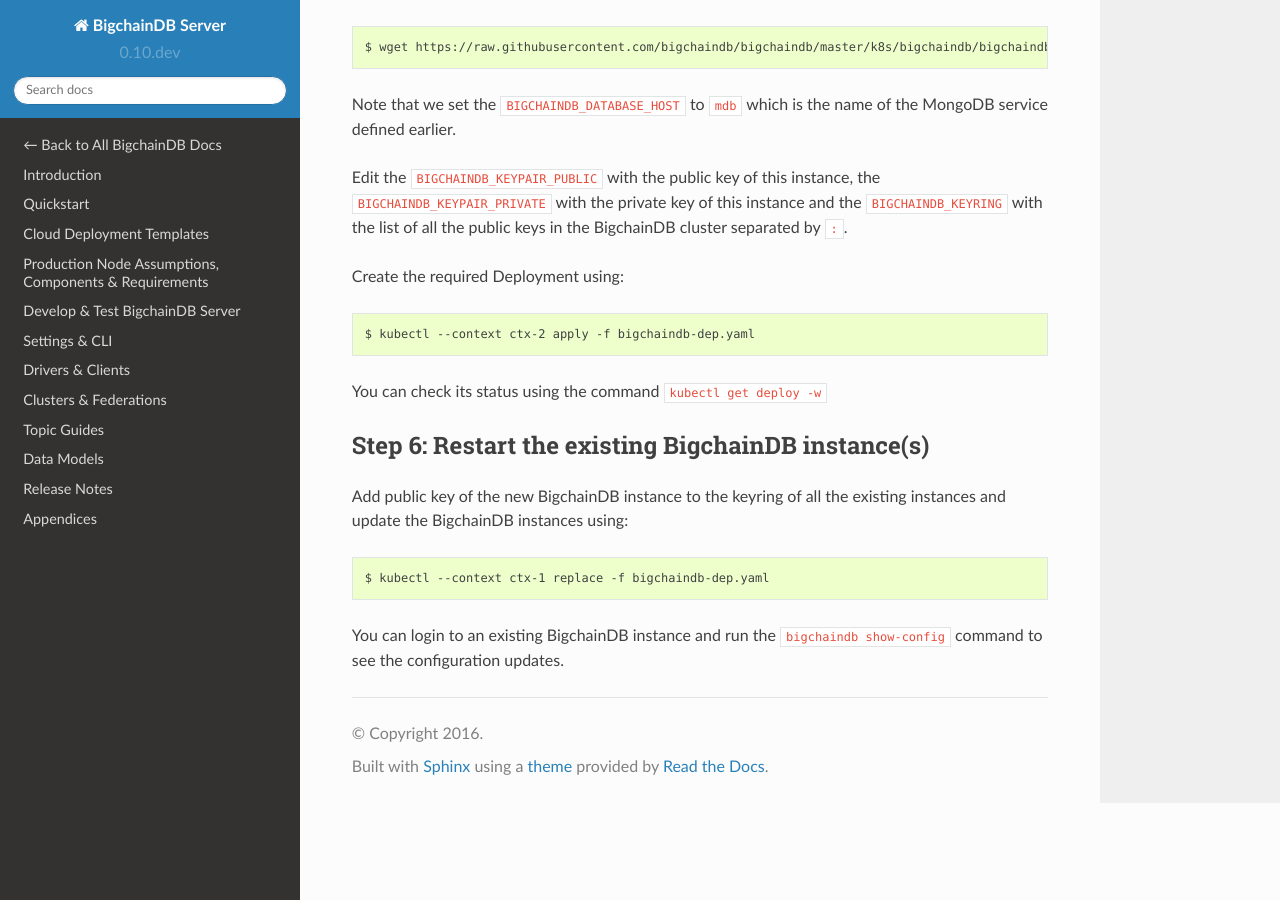
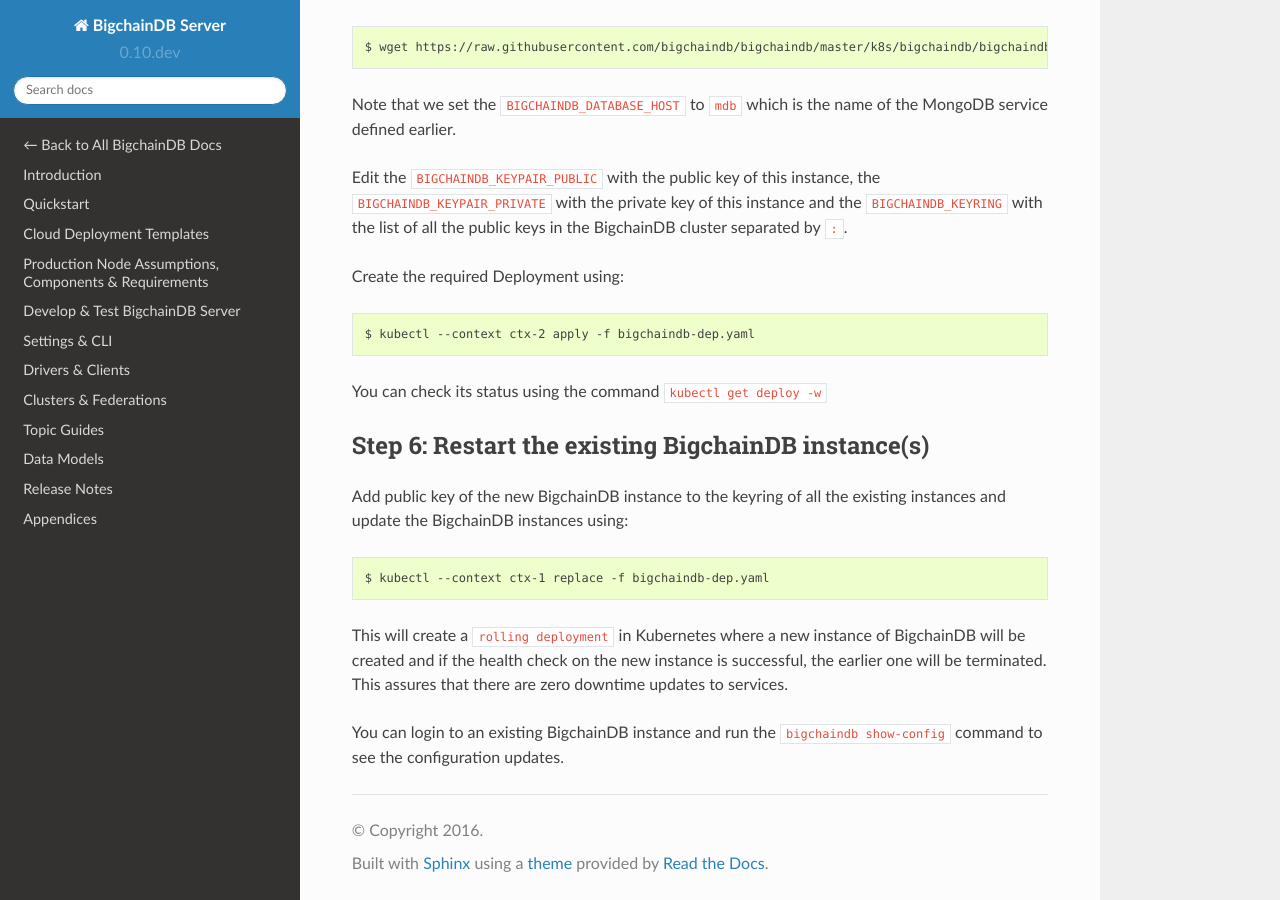
Before and after one commit to bigchaindb/bigchaindb, a Sphinx documentation site: the page built from docs/server/source/cloud-deployment-templates/add-node-on-kubernetes.rst, in a window 1280 px wide and 900 px high, scrolled down 2226 px. Built offline with Sphinx 7.4.7 and the Read the Docs theme 2.0.0, drawn with Linux system fonts in a browser that asks for light colours; pages that are not in the unit, such as notebooks, are missing from menus.

Commit message:
Commit on rolling upgrades

```diff
--- a/docs/server/source/cloud-deployment-templates/add-node-on-kubernetes.rst
+++ b/docs/server/source/cloud-deployment-templates/add-node-on-kubernetes.rst
@@ -152,6 +152,10 @@
 
    $ kubectl --context ctx-1 replace -f bigchaindb-dep.yaml
 
+This will create a ``rolling deployment`` in Kubernetes where a new instance of
+BigchainDB will be created and if the health check on the new instance is
+successful, the earlier one will be terminated. This assures that there are
+zero downtime updates to services.
 
 You can login to an existing BigchainDB instance and run the ``bigchaindb
 show-config`` command to see the configuration updates.
```
